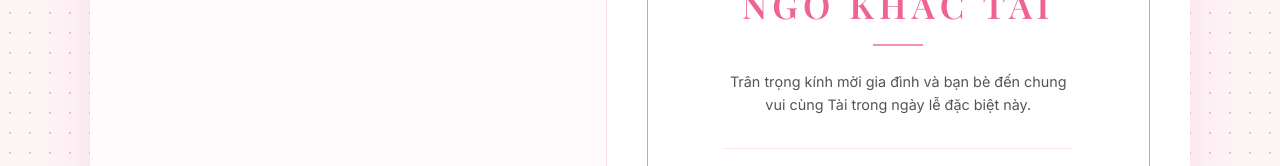
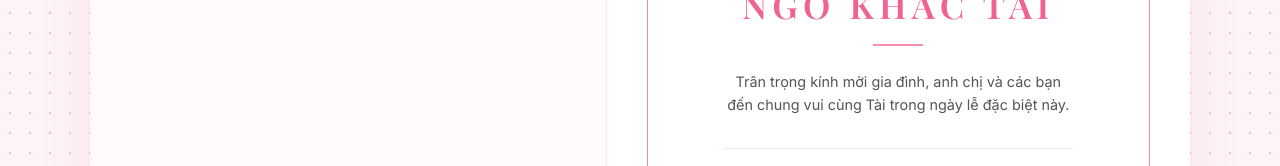
Before and after one commit to ngotai109/thieptotnghiepngokhactai, a React (Vite) app: page / in a window 1280 px wide. Shown: the part 297-463 px from the top of the page. Built offline with nearby package versions, Linux system fonts and the light colour scheme; a web font is replaced by a local one.

Commit message:
Update greeting wording to be more inclusive of older siblings/seniors

```diff
--- a/src/App.jsx
+++ b/src/App.jsx
@@ -141,7 +141,7 @@ function App() {
             <motion.div className="divider" variants={itemVariants}></motion.div>
 
             <motion.p className="greeting" variants={itemVariants}>
-              Trân trọng kính mời gia đình và bạn bè đến chung vui cùng Tài trong ngày lễ đặc biệt này.
+              Trân trọng kính mời gia đình, anh chị và các bạn đến chung vui cùng Tài trong ngày lễ đặc biệt này.
             </motion.p>
 
             <motion.div className="countdown-container" variants={itemVariants}>
```
